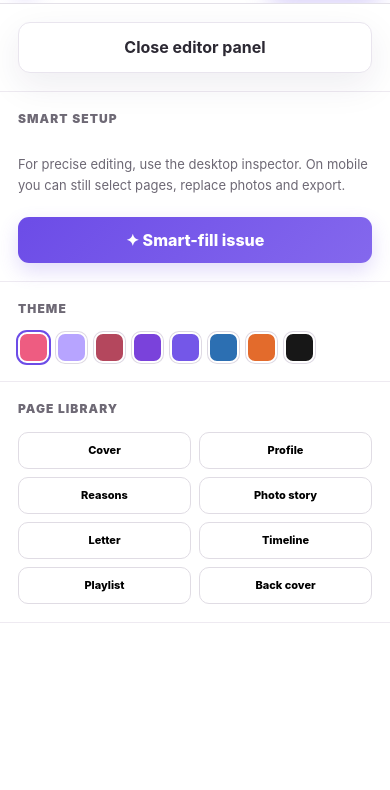
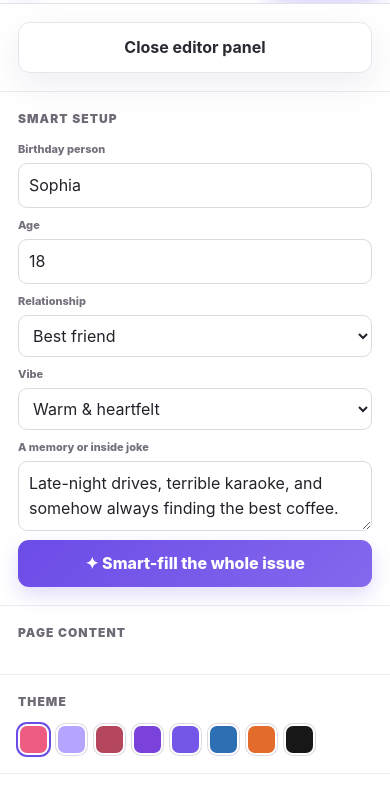
Before and after one commit to slouhdesign-design/foliowish, a website: page editor.html in a window 390 px wide. Both pictures are taken after a click on the button "Edit". Shown: the part 54-844 px from the top of the page. Drawn offline with Linux system fonts and the light colour scheme.

Commit message:
Add full mobile Studio editing controls

```diff
--- a/editor.html
+++ b/editor.html
@@ -21,7 +21,13 @@
 </div>
 <div class="thumb-strip" id="thumbStrip"></div>
 </div>
-<div class="mobile-drawer" id="setupDrawer"><div class="panel-section"><button class="btn btn-secondary" data-close-drawer style="width:100%">Close editor panel</button></div><div class="panel-section"><h2 class="panel-title">Smart setup</h2><div class="wizard-grid" id="mobileSetupHint"><p style="font-size:13px;color:#6d6874">For precise editing, use the desktop inspector. On mobile you can still select pages, replace photos and export.</p><button class="smart-btn" id="mobileSmartFill">✦ Smart-fill issue</button></div></div><div class="panel-section"><h2 class="panel-title">Theme</h2><div class="swatches" id="mobileThemeSwatches"></div></div><div class="panel-section"><h2 class="panel-title">Page library</h2><div class="page-library" id="mobilePageLibrary"></div></div></div>
+<div class="mobile-drawer" id="setupDrawer"><div class="panel-section"><button class="btn btn-secondary" data-close-drawer style="width:100%">Close editor panel</button></div><div class="panel-section"><h2 class="panel-title">Smart setup</h2><div class="wizard-grid">
+<div class="field"><label for="mobilePersonName">Birthday person</label><input id="mobilePersonName" value="Sophia" maxlength="28"></div>
+<div class="field"><label for="mobileAge">Age</label><input id="mobileAge" value="18" inputmode="numeric" maxlength="3"></div>
+<div class="field"><label for="mobileRelationship">Relationship</label><select id="mobileRelationship"><option>Best friend</option><option>Sister</option><option>Brother</option><option>Partner</option><option>Daughter</option><option>Son</option><option>Friend</option><option>Colleague</option></select></div>
+<div class="field"><label for="mobileVibe">Vibe</label><select id="mobileVibe"><option value="warm">Warm & heartfelt</option><option value="fun">Funny & playful</option><option value="editorial">Editorial & chic</option><option value="minimal">Minimal & sincere</option></select></div>
+<div class="field"><label for="mobileMemory">A memory or inside joke</label><textarea id="mobileMemory">Late-night drives, terrible karaoke, and somehow always finding the best coffee.</textarea></div>
+<button class="smart-btn" id="mobileSmartFill">✦ Smart-fill the whole issue</button></div></div><div class="panel-section"><h2 class="panel-title">Page content</h2><div id="mobilePageInspector" class="wizard-grid"></div></div><div class="panel-section"><h2 class="panel-title">Theme</h2><div class="swatches" id="mobileThemeSwatches"></div></div><div class="panel-section"><h2 class="panel-title">Page library</h2><div class="page-library" id="mobilePageLibrary"></div></div><div class="panel-section"><h2 class="panel-title">Project</h2><div class="mobile-project-actions"><button class="btn btn-secondary" id="mobileBackupBtn" type="button">Download backup</button><label class="btn btn-secondary" for="importProject" style="cursor:pointer">Import backup</label></div></div></div>
 <input id="photoInput" type="file" accept="image/jpeg,image/png,image/webp" hidden><div id="printArea"></div>
 <script src="js/editor-data.js"></script><script src="js/editor-render.js"></script><script src="js/editor-actions.js"></script><script src="js/editor.js"></script>
 </body></html>
```
